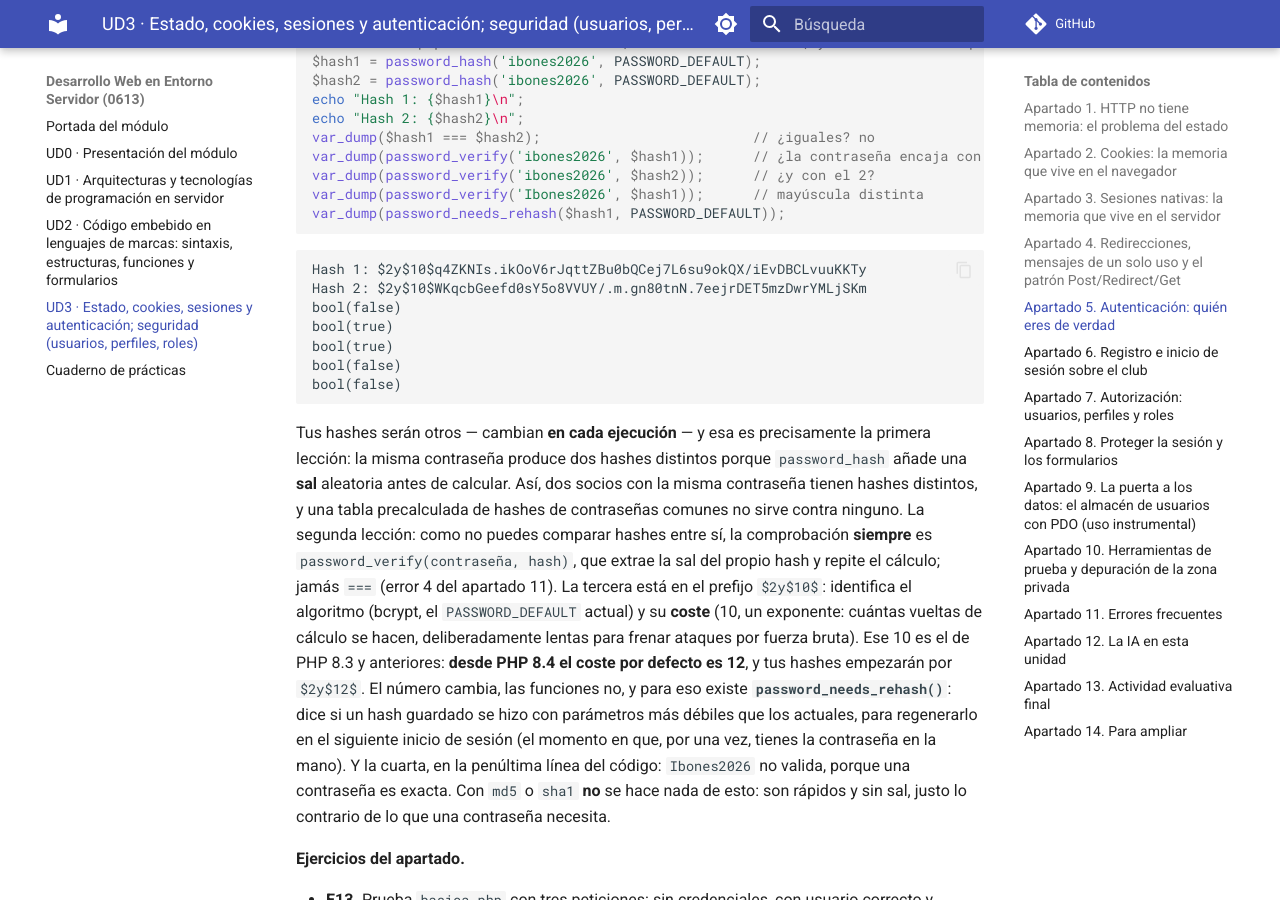
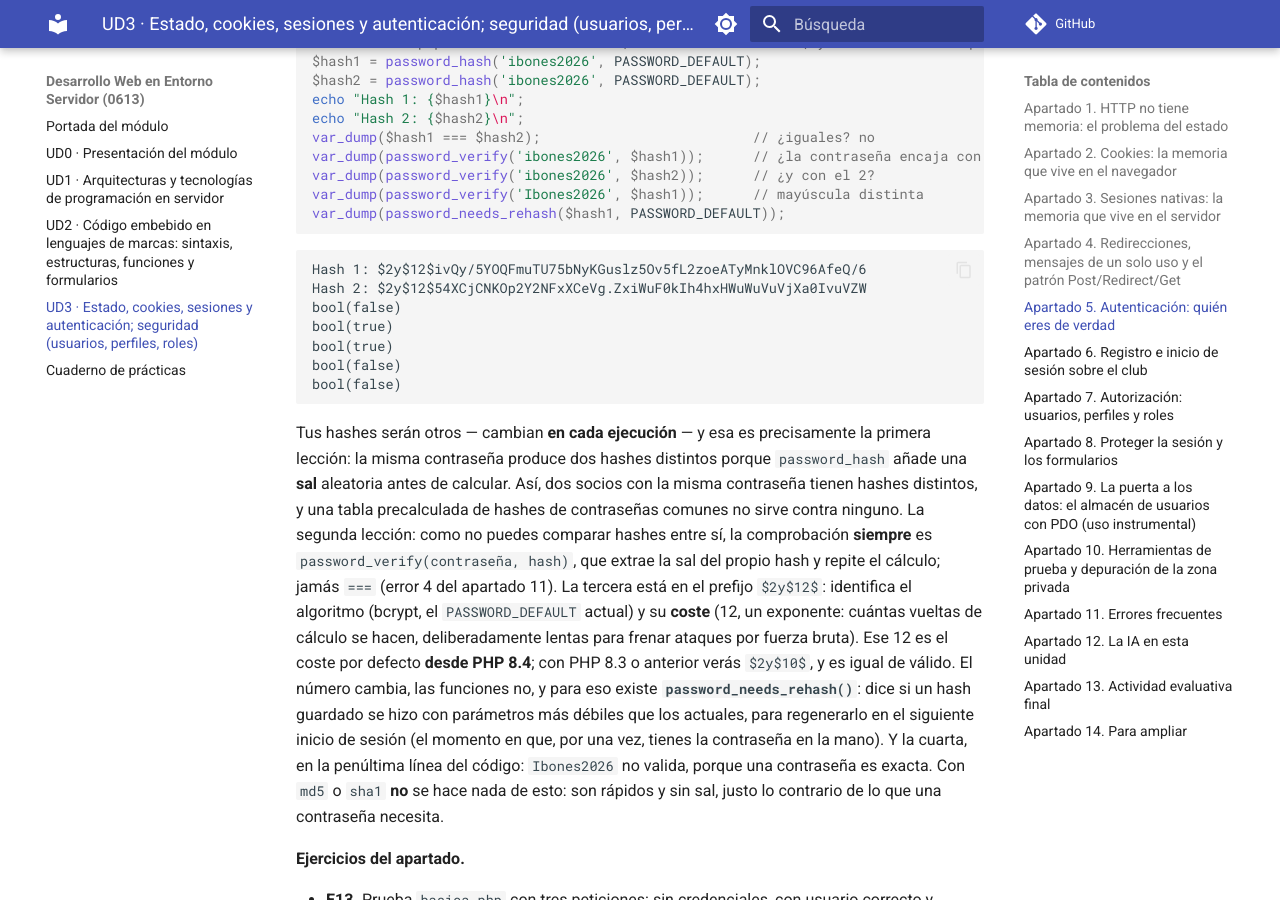
Before and after one commit to codigoRonin/apuntes-daw, an MkDocs documentation site: the page built from docs/desarrollo-web-en-entorno-servidor/ud3-estado-sesiones-autenticacion.md, in a window 1280 px wide and 900 px high, scrolled down 18108 px. Built offline with MkDocs 1.6.1 and Material for MkDocs 9.7.7, drawn with Linux system fonts in a browser that asks for light colours; comment, search, counter and statistics services are not loaded; some of the changed text lies outside the part shown.

Commit message:
DWES UD3 · 6: salidas de hash a coste 12 (PHP 8.4+)

````diff
--- a/docs/desarrollo-web-en-entorno-servidor/ud3-estado-sesiones-autenticacion.md
+++ b/docs/desarrollo-web-en-entorno-servidor/ud3-estado-sesiones-autenticacion.md
@@ -560,8 +560,8 @@ var_dump(password_needs_rehash($hash1, PASSWORD_DEFAULT));
 ```
 
 ```
-Hash 1: $2y$10$q4ZKNIs.ikOoV6rJqttZBu0bQCej7L6su9okQX/iEvDBCLvuuKKTy
-Hash 2: $2y$10$WKqcbGeefd0sY5o8VVUY/.m.gn80tnN.7eejrDET5mzDwrYMLjSKm
+Hash 1: $2y$12$ivQy/5YOQFmuTU75bNyKGuslz5Ov5fL2zoeATyMnklOVC96AfeQ/6
+Hash 2: $2y$12$54XCjCNKOp2Y2NFxXCeVg.ZxiWuF0kIh4hxHWuWuVuVjXa0IvuVZW
 bool(false)
 bool(true)
 bool(true)
@@ -569,7 +569,7 @@ bool(false)
 bool(false)
 ```
 
-Tus hashes serán otros — cambian **en cada ejecución** — y esa es precisamente la primera lección: la misma contraseña produce dos hashes distintos porque `password_hash` añade una **sal** aleatoria antes de calcular. Así, dos socios con la misma contraseña tienen hashes distintos, y una tabla precalculada de hashes de contraseñas comunes no sirve contra ninguno. La segunda lección: como no puedes comparar hashes entre sí, la comprobación **siempre** es `password_verify(contraseña, hash)`, que extrae la sal del propio hash y repite el cálculo; jamás `===` (error 4 del apartado 11). La tercera está en el prefijo `$2y$10$`: identifica el algoritmo (bcrypt, el `PASSWORD_DEFAULT` actual) y su **coste** (10, un exponente: cuántas vueltas de cálculo se hacen, deliberadamente lentas para frenar ataques por fuerza bruta). Ese 10 es el de PHP 8.3 y anteriores: **desde PHP 8.4 el coste por defecto es 12**, y tus hashes empezarán por `$2y$12$`. El número cambia, las funciones no, y para eso existe **`password_needs_rehash()`**: dice si un hash guardado se hizo con parámetros más débiles que los actuales, para regenerarlo en el siguiente inicio de sesión (el momento en que, por una vez, tienes la contraseña en la mano). Y la cuarta, en la penúltima línea del código: `Ibones2026` no valida, porque una contraseña es exacta. Con `md5` o `sha1` **no** se hace nada de esto: son rápidos y sin sal, justo lo contrario de lo que una contraseña necesita.
+Tus hashes serán otros — cambian **en cada ejecución** — y esa es precisamente la primera lección: la misma contraseña produce dos hashes distintos porque `password_hash` añade una **sal** aleatoria antes de calcular. Así, dos socios con la misma contraseña tienen hashes distintos, y una tabla precalculada de hashes de contraseñas comunes no sirve contra ninguno. La segunda lección: como no puedes comparar hashes entre sí, la comprobación **siempre** es `password_verify(contraseña, hash)`, que extrae la sal del propio hash y repite el cálculo; jamás `===` (error 4 del apartado 11). La tercera está en el prefijo `$2y$12$`: identifica el algoritmo (bcrypt, el `PASSWORD_DEFAULT` actual) y su **coste** (12, un exponente: cuántas vueltas de cálculo se hacen, deliberadamente lentas para frenar ataques por fuerza bruta). Ese 12 es el coste por defecto **desde PHP 8.4**; con PHP 8.3 o anterior verás `$2y$10$`, y es igual de válido. El número cambia, las funciones no, y para eso existe **`password_needs_rehash()`**: dice si un hash guardado se hizo con parámetros más débiles que los actuales, para regenerarlo en el siguiente inicio de sesión (el momento en que, por una vez, tienes la contraseña en la mano). Y la cuarta, en la penúltima línea del código: `Ibones2026` no valida, porque una contraseña es exacta. Con `md5` o `sha1` **no** se hace nada de esto: son rápidos y sin sal, justo lo contrario de lo que una contraseña necesita.
 
 **Ejercicios del apartado.**
 
@@ -697,7 +697,7 @@ $ cat datos/usuarios.json
         "nombre": "Sara Otal",
         "correo": "sara.otal@example.org",
         "rol": "socio",
-        "hash": "$2y$10$w79u/DkW9aIr03tQnp/GnO23ZNV58ey4igelstrw5HpQYV4FMCZcG"
+        "hash": "$2y$12$1Fhqn3ky7m654wwPy3fHQ.YejJgvoOTWvtegYcXIiieuNGhFLrY2u"
     }
 ]
 ```
````
